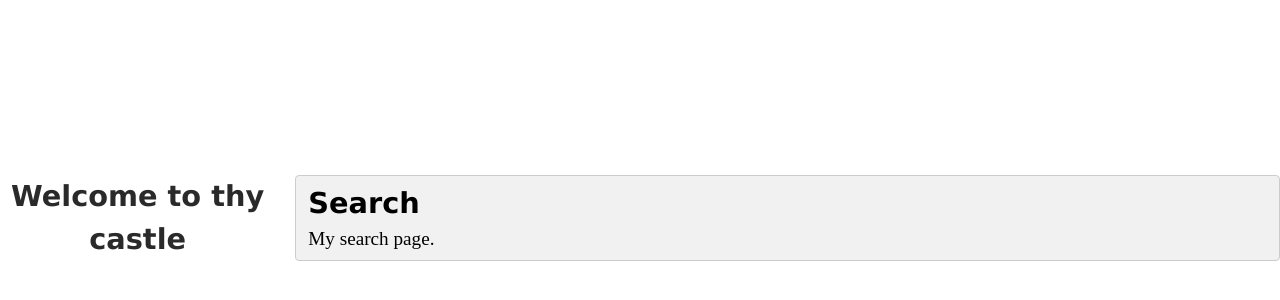
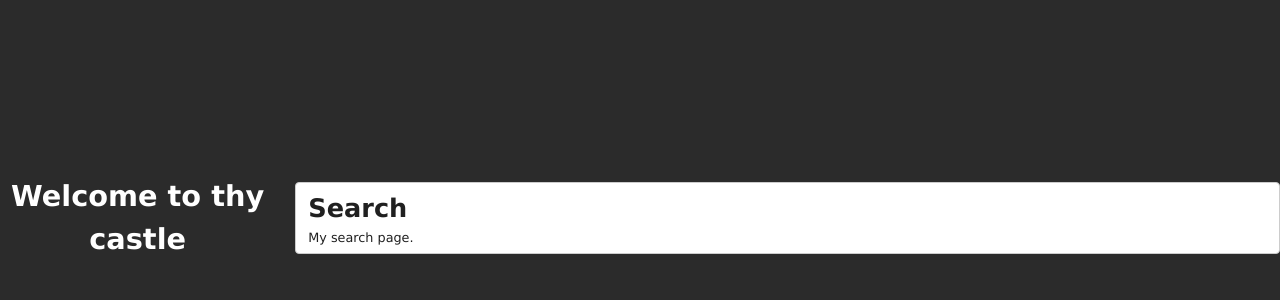
Before and after one commit to sjmiguel8/devops, a Next.js app: page / in a window 1280 px wide. Shown: the part 182-482 px from the top of the page. Built offline with nearby package versions, Linux system fonts and the light colour scheme.

Commit message:
I wanna give a shoutout to christina applegate

```diff
--- a/app/components/search.tsx
+++ b/app/components/search.tsx
@@ -9,8 +9,17 @@ import '../styles/search.css';
 export default function Search() {
     return (
         <div className="search">
-            <h1>Search</h1>
-            <p>My search page.</p>
+            <h1>
+                Search
+            </h1>
+            <p>
+                My search page.
+            </p>
+            <h2>
+                Search results will appear here.
+            </h2>
+
         </div>
+
     );
 }
--- a/app/globals.css
+++ b/app/globals.css
@@ -51,3 +51,8 @@ a {
 .container .home a {
   color: black;
 }
+
+.container .search h2 {
+  width: 100%;
+  color: rgb(0, 0, 0);
+}
--- a/app/page.css
+++ b/app/page.css
@@ -1,14 +1,15 @@
-.search {
-    background-color: #f1f1f1;
-    border: 1px solid #ccc;
-    border-radius: 4px;
-    padding: 6px 12px;
-    margin: 8px 0;
-    width: 100%;
-}
 
 .search h1 {
     font-size: 2em;
+    color: #ffffff;
+    font-family: 'Lucida Sans', 'Lucida Sans Regular', 'Lucida Grande', 'Lucida Sans Unicode', Geneva, Verdana, sans-serif;
+    font-weight: bold;
+    text-align: center;
+    display: flex;
+}
+
+.search h2 {
+    font-size: 1.8em;
     color: #ffffff;
     font-family: 'Lucida Sans', 'Lucida Sans Regular', 'Lucida Grande', 'Lucida Sans Unicode', Geneva, Verdana, sans-serif;
     font-weight: bold;
@@ -25,17 +26,17 @@
 .container {
     display:flex;
     height: 100vh;
-    color: #000000;
+    color: #ffffff;
     gap: 20px;
     justify-content: center;
     align-items: center;
-    background-color: #ffffff;
+    background-color: #2b2b2b;
 }
 
 .container h1 {
     font-size: 1.8em;
-    color: #000000d5;
-    font-family: 'Lucida Sans', 'Lucida Sans Regular', 'Lucida Grande', 'Lucida Sans Unicode', Geneva, Verdana, sans-serif;
+    color: #ffffff;
+    font-family:Verdana, Geneva, Tahoma, sans-serif;
     font-weight: bold;
     text-align: center;
     display: flex;
@@ -49,18 +50,18 @@
 }
 
 .container .search h1 {
-    font-size: 1.8em;
-    color: #000000;
-    font-family: 'Lucida Sans', 'Lucida Sans Regular', 'Lucida Grande', 'Lucida Sans Unicode', Geneva, Verdana, sans-serif;
+    font-size: 1.6em;
+    color: #000000df;
+    font-family: Verdana, Geneva, Tahoma, sans-serif;
     font-weight: bold;
     text-align: center;
     display: flex;
 }
 
 .container .search p {
-    font-size: 1.2em;
-    color: #000000;
-    font-family: 'Times New Roman', Times, serif;
+    font-size: 0.8em;
+    color: #000000df;
+    font-family: Verdana, Geneva, Tahoma, sans-serif;
 }
 
 .container .search a {
--- a/app/styles/search.css
+++ b/app/styles/search.css
@@ -1,5 +1,5 @@
 .search {
-  background-color: #f1f1f1;
+  background-color: #ffffff;
   border: 1px solid #ccc;
   border-radius: 4px;
   padding: 6px 12px;
@@ -8,5 +8,5 @@
 }
 
 .search:focus {
-  border-color: #333;
+  border-color: #000000;
 }
```
